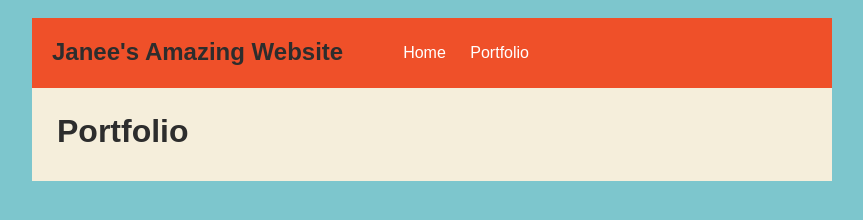
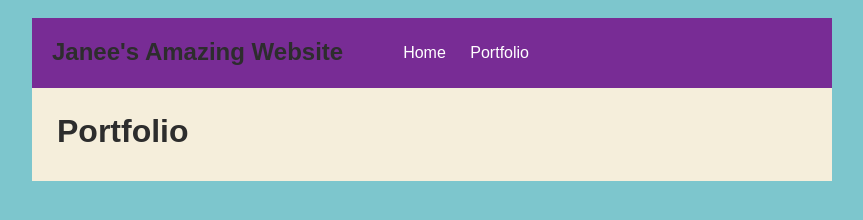
Before and after one commit to Janpow-nln/janee-powell.github.io, a plain HTML site: page portfolio.html in a window 1280 px wide. Shown: the whole page, without its empty margins (208-1071 px from the left). Drawn offline with nearby package versions, Linux system fonts and the light colour scheme; no server answers.

Commit message:
fix nav background color

```diff
--- a/portfolio.html
+++ b/portfolio.html
@@ -27,7 +27,7 @@
 
         /* navigation menu */
         nav {
-            background: rgb(239, 80, 41);
+            background: rgb(120, 44, 149);
             margin: 0 auto;
             display: flex;
             padding: 10px;
```
